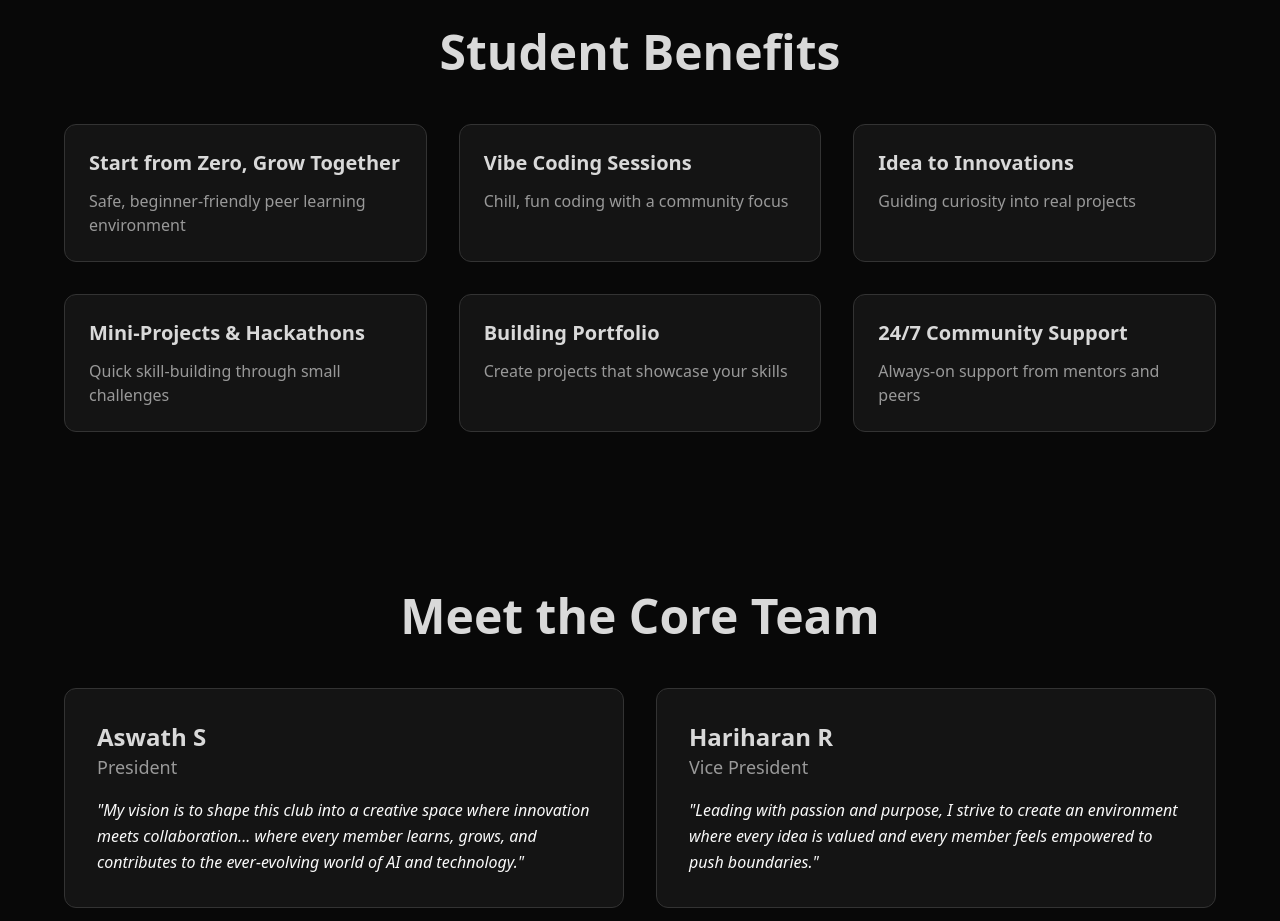
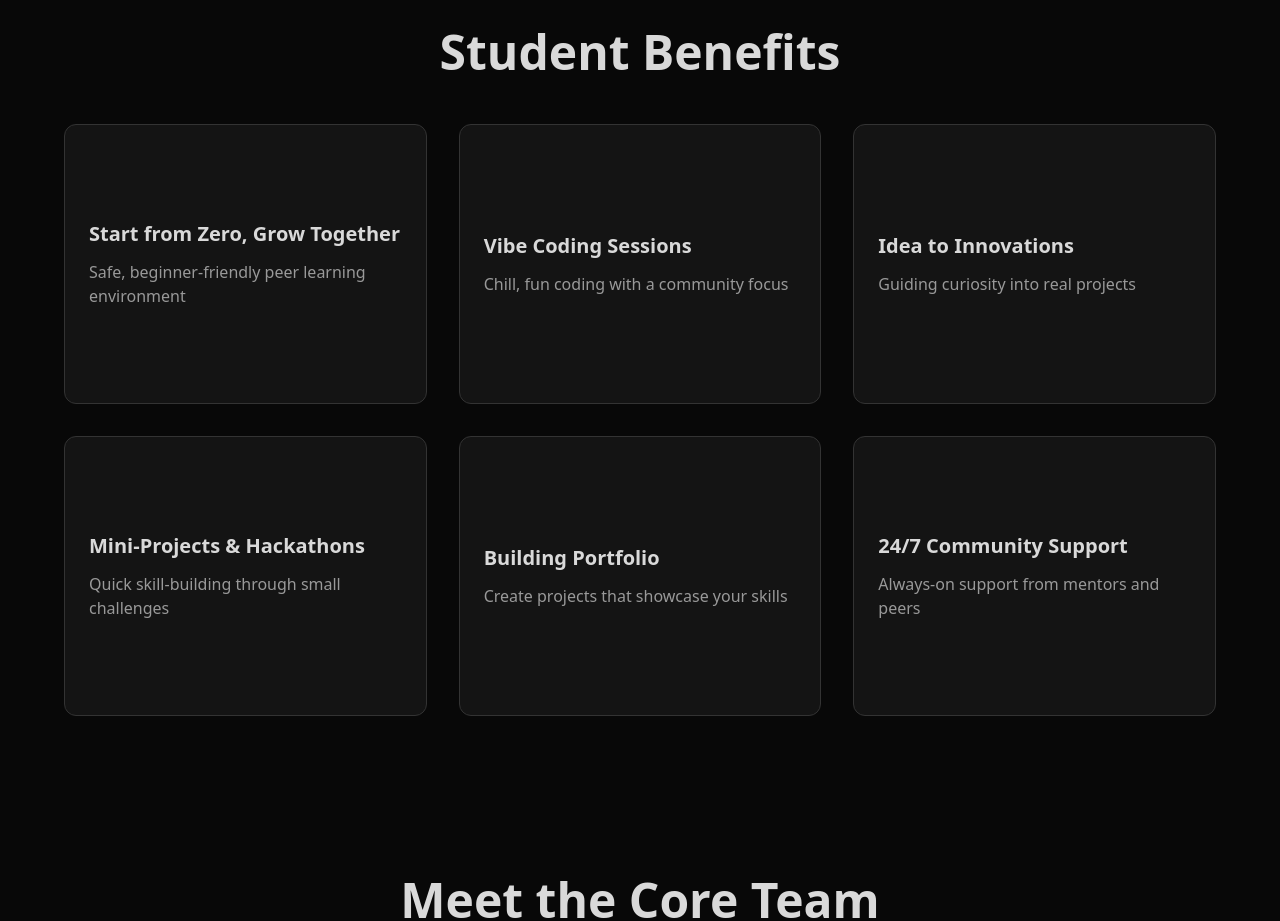
Before and after one commit to suvedhang/eyeq-vision-vibe, a React (Vite) app: page / in a window 1280 px wide. Shown: the part 1940-2861 px from the top of the page. Built offline with nearby package versions, Linux system fonts and the light colour scheme; the HTML template or start-up script is replaced by a standard one.

Commit message:
Add TiltedCard to benefits

```diff
--- /dev/null
+++ b/src/components/TiltedCard.tsx
@@ -0,0 +1,144 @@
+import { useState, useRef, useEffect } from "react";
+
+interface TiltedCardProps {
+  imageSrc?: string;
+  altText?: string;
+  captionText?: string;
+  containerHeight?: string;
+  containerWidth?: string;
+  imageHeight?: string;
+  imageWidth?: string;
+  rotateAmplitude?: number;
+  scaleOnHover?: number;
+  showMobileWarning?: boolean;
+  showTooltip?: boolean;
+  displayOverlayContent?: boolean;
+  overlayContent?: React.ReactNode;
+  children?: React.ReactNode;
+  className?: string;
+}
+
+const TiltedCard = ({
+  imageSrc,
+  altText = "",
+  captionText,
+  containerHeight = "300px",
+  containerWidth = "300px",
+  imageHeight = "300px",
+  imageWidth = "300px",
+  rotateAmplitude = 12,
+  scaleOnHover = 1.05,
+  showMobileWarning = false,
+  showTooltip = false,
+  displayOverlayContent = true,
+  overlayContent,
+  children,
+  className = "",
+}: TiltedCardProps) => {
+  const [rotation, setRotation] = useState({ x: 0, y: 0 });
+  const [isHovered, setIsHovered] = useState(false);
+  const cardRef = useRef<HTMLDivElement>(null);
+
+  const handleMouseMove = (e: React.MouseEvent<HTMLDivElement>) => {
+    if (!cardRef.current) return;
+
+    const card = cardRef.current;
+    const rect = card.getBoundingClientRect();
+    const x = e.clientX - rect.left;
+    const y = e.clientY - rect.top;
+
+    const centerX = rect.width / 2;
+    const centerY = rect.height / 2;
+
+    const rotateX = ((y - centerY) / centerY) * rotateAmplitude;
+    const rotateY = ((centerX - x) / centerX) * rotateAmplitude;
+
+    setRotation({ x: rotateX, y: rotateY });
+  };
+
+  const handleMouseLeave = () => {
+    setRotation({ x: 0, y: 0 });
+    setIsHovered(false);
+  };
+
+  const handleMouseEnter = () => {
+    setIsHovered(true);
+  };
+
+  return (
+    <div
+      className={`tilted-card-container ${className}`}
+      style={{
+        height: containerHeight,
+        width: containerWidth,
+        perspective: "1000px",
+      }}
+    >
+      <div
+        ref={cardRef}
+        className="tilted-card-inner"
+        style={{
+          transform: `rotateX(${rotation.x}deg) rotateY(${rotation.y}deg) scale(${
+            isHovered ? scaleOnHover : 1
+          })`,
+          transition: "transform 0.1s ease-out",
+          transformStyle: "preserve-3d",
+          height: "100%",
+          width: "100%",
+          position: "relative",
+        }}
+        onMouseMove={handleMouseMove}
+        onMouseLeave={handleMouseLeave}
+        onMouseEnter={handleMouseEnter}
+      >
+        {imageSrc ? (
+          <img
+            src={imageSrc}
+            alt={altText}
+            style={{
+              height: imageHeight,
+              width: imageWidth,
+              objectFit: "cover",
+              borderRadius: "12px",
+            }}
+            className="tilted-card-image"
+          />
+        ) : (
+          <div
+            style={{
+              height: imageHeight,
+              width: imageWidth,
+              borderRadius: "12px",
+            }}
+            className="bg-card border border-border p-6 flex flex-col justify-center"
+          >
+            {children}
+          </div>
+        )}
+
+        {displayOverlayContent && overlayContent && isHovered && (
+          <div
+            className="tilted-card-overlay"
+            style={{
+              position: "absolute",
+              top: 0,
+              left: 0,
+              right: 0,
+              bottom: 0,
+              display: "flex",
+              alignItems: "center",
+              justifyContent: "center",
+              background: "rgba(0, 0, 0, 0.7)",
+              borderRadius: "12px",
+              transform: "translateZ(20px)",
+            }}
+          >
+            {overlayContent}
+          </div>
+        )}
+      </div>
+    </div>
+  );
+};
+
+export default TiltedCard;
--- a/src/pages/Index.tsx
+++ b/src/pages/Index.tsx
@@ -1,7 +1,7 @@
 import { useState } from "react";
 import RotatingText from "@/components/RotatingText";
 import StarBorder from "@/components/StarBorder";
-
+import TiltedCard from "@/components/TiltedCard";
 import ScrollReveal from "@/components/ScrollReveal";
 import BannerModal from "@/components/BannerModal";
 import eyeqLogo from "@/assets/eyeq-logo.png";
@@ -205,14 +205,22 @@ const Index = () => {
                   description: "Always-on support from mentors and peers",
                 },
               ].map((benefit, index) => (
-                <div
-                  key={index}
-                  className="bg-card border border-border rounded-lg p-6 hover:border-primary transition-colors"
-                >
-                  <h3 className="text-xl font-bold mb-3 text-primary">
-                    {benefit.title}
-                  </h3>
-                  <p className="text-muted-foreground">{benefit.description}</p>
+                <div key={index} className="flex justify-center">
+                  <TiltedCard
+                    containerHeight="280px"
+                    containerWidth="100%"
+                    imageHeight="280px"
+                    imageWidth="100%"
+                    rotateAmplitude={8}
+                    scaleOnHover={1.05}
+                    showTooltip={false}
+                    displayOverlayContent={false}
+                  >
+                    <h3 className="text-xl font-bold mb-3 text-primary">
+                      {benefit.title}
+                    </h3>
+                    <p className="text-muted-foreground">{benefit.description}</p>
+                  </TiltedCard>
                 </div>
               ))}
             </div>
```
